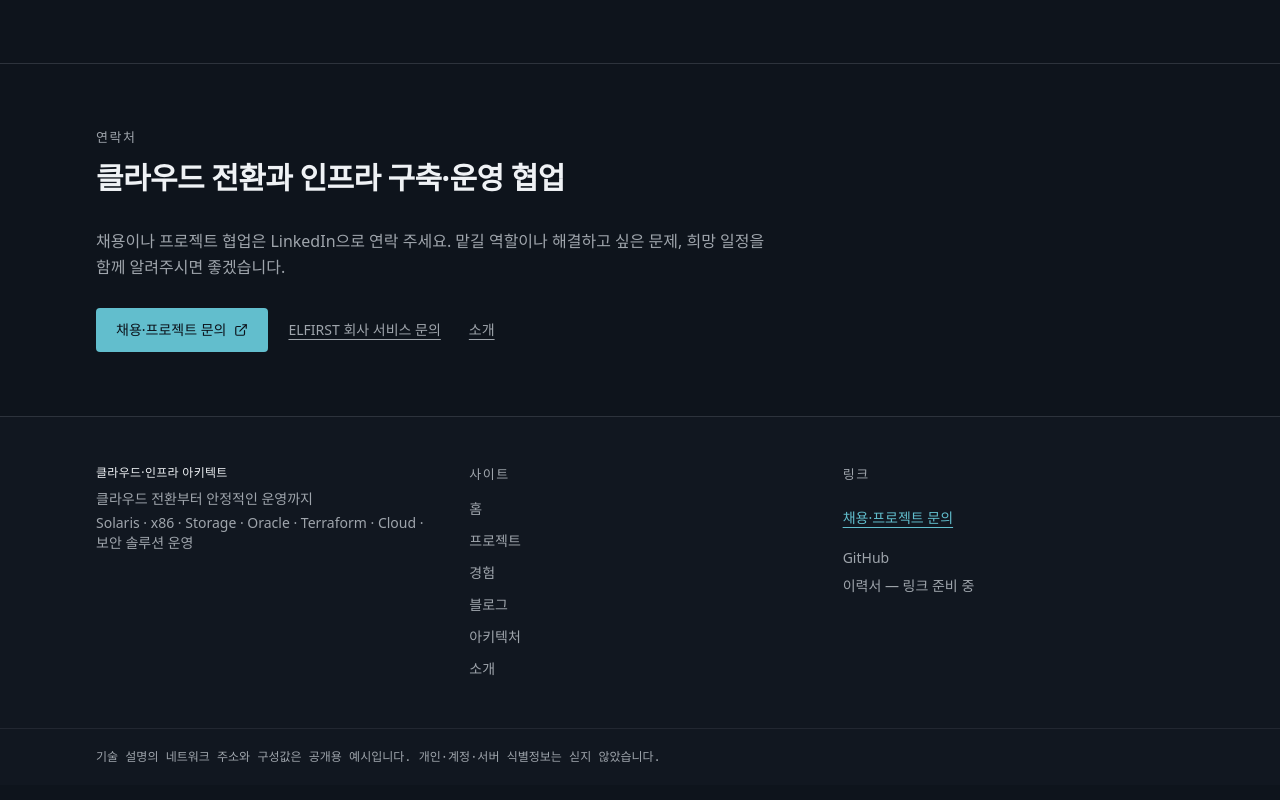
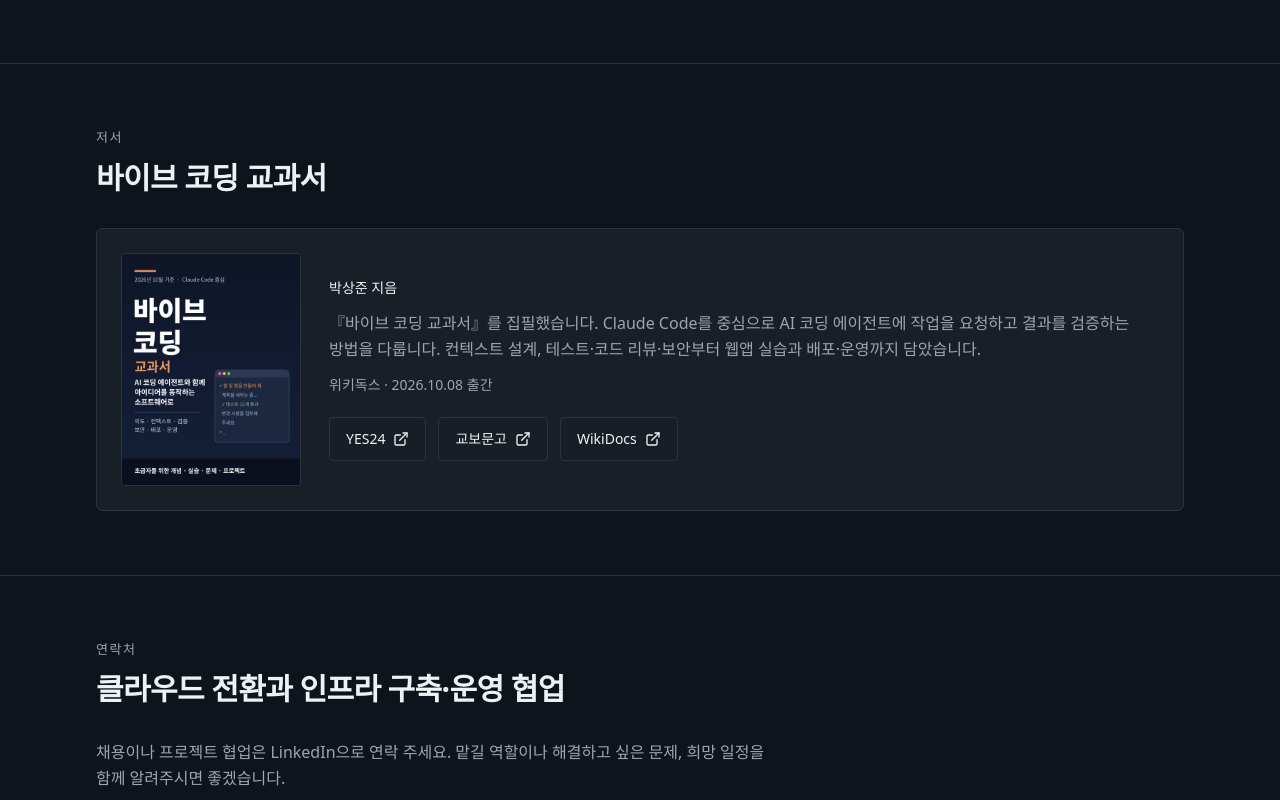
Before and after one commit to david-devsecops/infra2ai-portfolio, a React (Vite) app: page / in a window 1280 px wide. Shown: the part 4040-4840 px from the top of the page. Built offline with nearby package versions, Linux system fonts and the light colour scheme.

Commit message:
content: introduce Vibe Coding Textbook with official store links

```diff
--- a/src/data/localization.ts
+++ b/src/data/localization.ts
@@ -906,3 +906,28 @@
     imageLink: "Open full-size reviews (new tab)",
   },
 } as const satisfies Record<Language, object>;
+
+export const bookCopy = {
+  ko: {
+    section: "저서",
+    title: "바이브 코딩 교과서",
+    author: "박상준 지음",
+    description:
+      "『바이브 코딩 교과서』를 집필했습니다. Claude Code를 중심으로 AI 코딩 에이전트에 작업을 요청하고 결과를 검증하는 방법을 다룹니다. 컨텍스트 설계, 테스트·코드 리뷰·보안부터 웹앱 실습과 배포·운영까지 담았습니다.",
+    detail: "위키독스 · 2026.10.08 출간",
+    coverAlt: "박상준 저서 바이브 코딩 교과서 실제 표지",
+    stores: "책 소개와 판매처",
+    newTab: "새 탭에서 열기",
+  },
+  en: {
+    section: "Book",
+    title: "바이브 코딩 교과서",
+    author: "By Sangjun Park · Korean edition",
+    description:
+      "I am the author of 바이브 코딩 교과서 (Vibe Coding Textbook). The book uses Claude Code to teach practical AI-assisted development, covering context design, testing, code review, security, web-app projects, deployment and operations.",
+    detail: "Published by WikiDocs · October 8, 2026",
+    coverAlt: "Cover of 바이브 코딩 교과서 by Sangjun Park",
+    stores: "Book details and stores",
+    newTab: "Open in a new tab",
+  },
+} as const satisfies Record<Language, object>;
--- a/src/routes/index.tsx
+++ b/src/routes/index.tsx
@@ -9,6 +9,7 @@
 import { architectureAreas } from "@/data/architecture";
 import { productionExperienceHighlights, siteConfig } from "@/data/site";
 import {
+  bookCopy,
   commonCopy,
   homeCopy,
   koreanProductionExperienceHighlights,
@@ -42,6 +43,7 @@
       : "Financial NCP infrastructure, AWS migration, Terraform delivery and operations. Projects and technical writing by Sang jun (David) park, Cloud & Infrastructure Architect.",
   );
   const copy = homeCopy[language];
+  const book = bookCopy[language];
   const common = commonCopy[language];
   const projects = featuredProjects.map((project) => localizeProject(project, language));
   const highlights =
@@ -199,6 +201,48 @@
         </div>
       </Section>
 
+      <Section id="book" eyebrow={book.section} title={book.title}>
+        <article className="grid gap-7 rounded-lg border border-border bg-card p-6 sm:grid-cols-[180px_1fr] sm:items-center">
+          <img
+            src="/images/vibe-coding-textbook-cover.png"
+            alt={book.coverAlt}
+            width={1000}
+            height={1300}
+            loading="lazy"
+            className="mx-auto h-auto w-full max-w-[180px] rounded-md border border-border"
+          />
+          <div>
+            <p className="text-sm font-medium text-foreground">{book.author}</p>
+            <p className="mt-3 text-base leading-relaxed text-muted-foreground">
+              {book.description}
+            </p>
+            <p className="mt-3 text-sm leading-relaxed text-muted-foreground">{book.detail}</p>
+            <nav aria-label={book.stores} className="mt-5 flex flex-wrap gap-3">
+              {[
+                { label: "YES24", href: "https://www.yes24.com/product/goods/197778543" },
+                {
+                  label: language === "ko" ? "교보문고" : "Kyobo",
+                  href: "https://ebook-product.kyobobook.co.kr/dig/epd/ebook/E000013676647",
+                },
+                { label: "WikiDocs", href: "https://wikidocs.net/book/21513" },
+              ].map((store) => (
+                <a
+                  key={store.href}
+                  href={store.href}
+                  target="_blank"
+                  rel="noreferrer noopener"
+                  aria-label={`${store.label} · ${book.newTab}`}
+                  className="inline-flex min-h-11 items-center gap-2 rounded-md border border-border bg-surface/40 px-4 py-2 text-sm font-medium text-foreground transition-colors hover:border-primary hover:bg-surface/70"
+                >
+                  {store.label}
+                  <ExternalLink aria-hidden="true" className="size-4" />
+                </a>
+              ))}
+            </nav>
+          </div>
+        </article>
+      </Section>
+
       <Section id="contact" eyebrow={copy.contactEyebrow} title={copy.contactTitle}>
         <p className="max-w-2xl text-base leading-relaxed text-muted-foreground">
           {copy.contactDescription}
```
Also changed, not shown: public/images/vibe-coding-textbook-cover.png (added).
